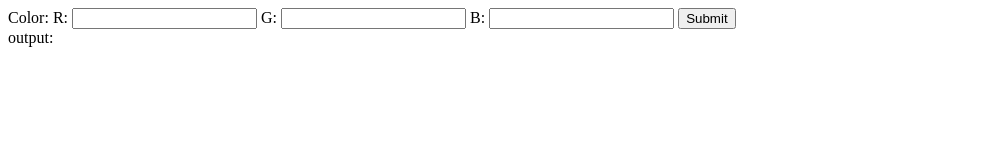
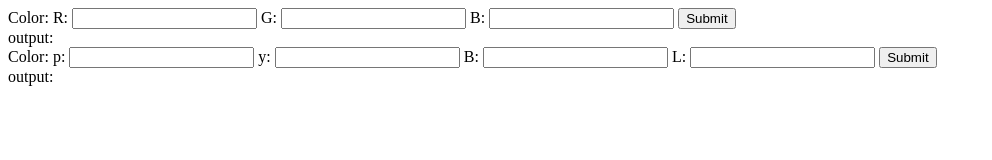
Before and after one commit to apocernich/ColorPicker_JS, a plain HTML site: page index.html in a window 1280 px wide. Shown: the whole page, without its empty margins (0-992 px from the left). Drawn offline with Linux system fonts and the light colour scheme.

Commit message:
pyBL to RGB function

```diff
--- a/index.html
+++ b/index.html
@@ -8,17 +8,31 @@
   <title>Color Picker</title>
 </head>
 <body>
-  <form onsubmit="inputToArray()">
+  <form onsubmit="inputToArray('pyBL')">
     <label id="colorInput">Color:</label>
     <label>R:</label>
     <input type="text" id="colorR" name="colorR">
     <label>G:</label>
     <input type="text" id="colorG" name="colorG">
     <label>B:</label>
-    <input type="text" id="colorB" name="colorB">
-    <button type="button" value="Submit" onclick="inputToArray()">Submit</button>
+    <input type="text" id="colorrgbB" name="colorrgbB">
+    <button type="button" value="Submit" onclick="inputToArray('pyBL')">Submit</button>
   </form>
   <div id="outputLabel" >output:</div>
   <div id="output"></div>
+    <form onsubmit="inputToArray('RGB')">
+      <label id="colorInput">Color:</label>
+      <label>p:</label>
+      <input type="text" id="colorp" name="colorp">
+      <label>y:</label>
+      <input type="text" id="colory" name="colory">
+      <label>B:</label>
+      <input type="text" id="colorpyB" name="colorpyB">
+      <label>L:</label>
+      <input type="text" id="colorL" name="colorL">
+      <button type="button" value="Submit" onclick="inputToArray('RGB')">Submit</button>
+    </form>
+    <div id="outputLabel">output:</div>
+    <div id="output"></div>
 </body>
 </html>
--- a/index.js
+++ b/index.js
@@ -1,12 +1,25 @@
-function inputToArray() {
-  R = parseFloat(document.getElementById('colorR').value);
-  G = parseFloat(document.getElementById('colorG').value);
-  B = parseFloat(document.getElementById('colorB').value);
-  if (0 > (R, G, B) || (R, G, B) > 1) {
-    alert('All fields must be between 0 and 1');
-    return;
-  } else {
-    colorConverterRGBToPy(R, G, B);
+function inputToArray(type) {
+  if (type == 'RGB') {
+    let p = parseFloat(document.getElementById('colorp').value);
+    let y = parseFloat(document.getElementById('colory').value);
+    let pyB = parseFloat(document.getElementById('colorpyB').value);
+    let L = parseFloat(document.getElementById('colorL').value);
+    if (0 > (p, y, pyB, L) || (p, y, pyB, L) > 1) {
+      alert('All fields must be between 0 and 1');
+      return;
+    } else {
+      colorConverterPyToRGB(p, y, pyB, L);
+    }
+  } else if ((type = 'pyBL')) {
+    let R = parseFloat(document.getElementById('colorR').value);
+    let G = parseFloat(document.getElementById('colorG').value);
+    let rgbB = parseFloat(document.getElementById('colorrgbB').value);
+    if (0 > (R, G, rgbB) || (R, G, rgbB) > 1) {
+      alert('All fields must be between 0 and 1');
+      return;
+    } else {
+      colorConverterRGBToPy(R, G, rgbB);
+    }
   }
 }
 
@@ -27,4 +40,20 @@ const colorConverterRGBToPy = (R, G, B) => {
   document.getElementById('output').textContent = endingColorArray;
 };
 
-const colorConverterPyToRGB = () => {};
+const colorConverterPyToRGB = (p, y, B, L) => {
+  let startingColorArray = [p, y, B, L];
+  let endingColorArray = [];
+  const endingColorArrayAtRGB = 3;
+  for (let i = 0; i < endingColorArrayAtRGB; i++) {
+    endingColorArray[i] = (
+      (startingColorArray[3] /
+        Math.max(
+          startingColorArray[0],
+          startingColorArray[1],
+          startingColorArray[2]
+        )) *
+      startingColorArray[i]
+    ).toFixed(3);
+  }
+  document.getElementById('output').textContent = endingColorArray;
+};
```
